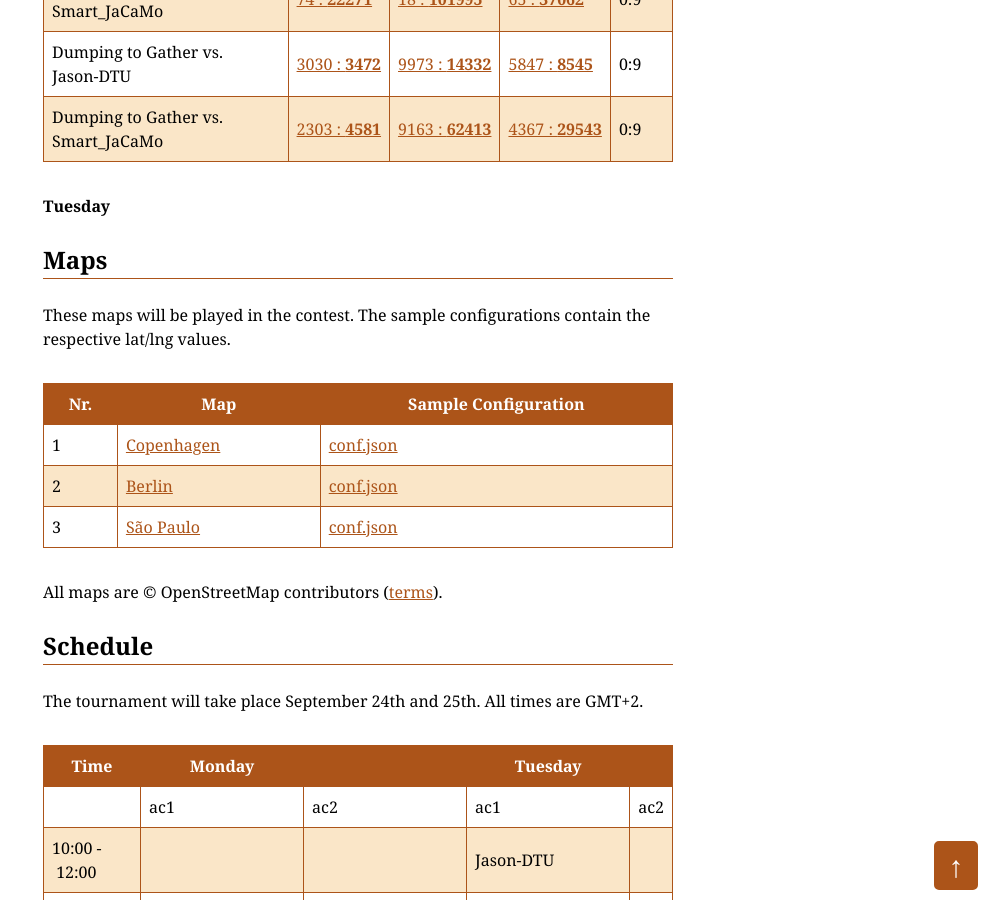
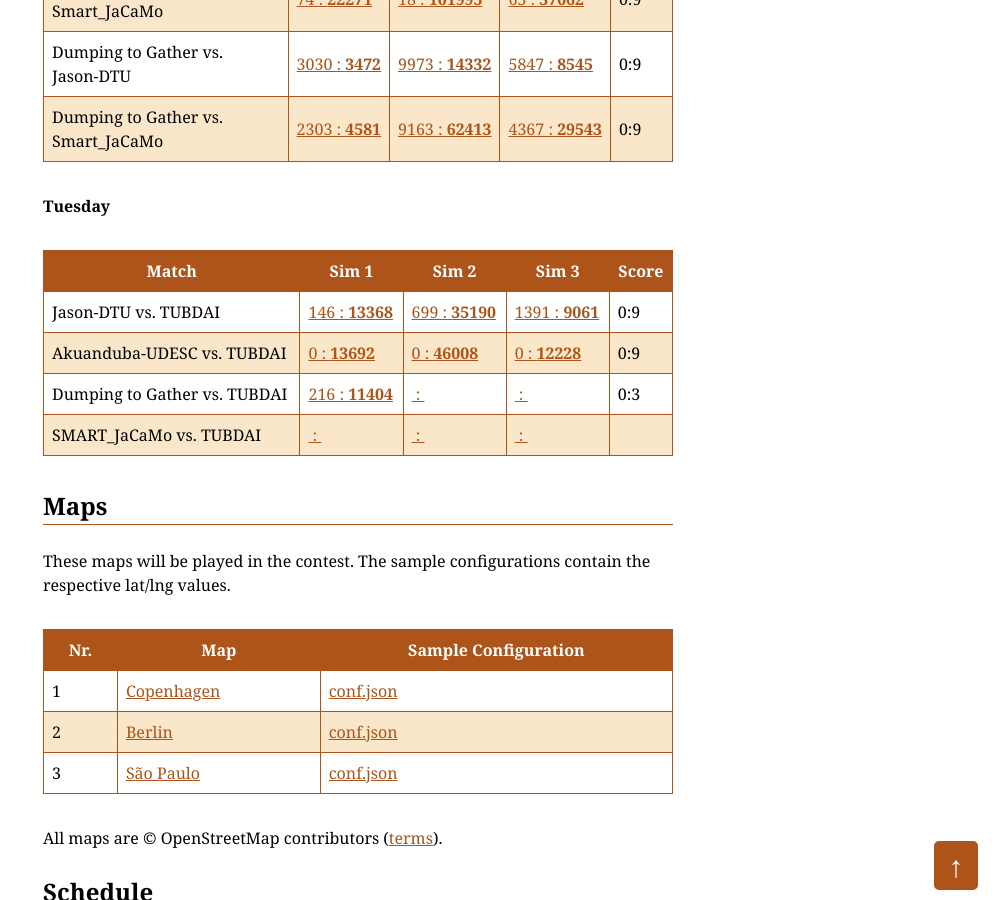
Before and after one commit to agentcontest/agentcontest.github.io, a Jekyll site: the page built from 2018/index.md, in a window 1280 px wide and 900 px high, scrolled down 1598 px. Shown: the whole window, without its empty margins (282-1280 px from the left). Built offline with Jekyll 4.4.1, drawn with Linux system fonts in a browser that asks for light colours; some of the changed text lies outside the part shown.

Commit message:
upload partial replay

```diff
--- a/2018/index.md
+++ b/2018/index.md
@@ -43,12 +43,12 @@
 
 #### Tuesday
 
-<!--
-| [&nbsp;:&nbsp;](/2018/replays?) | [&nbsp;:&nbsp;](/2018/replays?) | [&nbsp;:&nbsp;](/2018/replays?) |
-| [&nbsp;:&nbsp;](/2018/replays?) | [&nbsp;:&nbsp;](/2018/replays?) | [&nbsp;:&nbsp;](/2018/replays?) |
-| [&nbsp;:&nbsp;](/2018/replays?) | [&nbsp;:&nbsp;](/2018/replays?) | [&nbsp;:&nbsp;](/2018/replays?) |
-| [&nbsp;:&nbsp;](/2018/replays?) | [&nbsp;:&nbsp;](/2018/replays?) | [&nbsp;:&nbsp;](/2018/replays?) |
--->
+Match | Sim 1 | Sim 2 | Sim 3 | Score
+--- | --- | --- | --- | ---
+Jason&#8209;DTU vs. TUBDAI | [146&nbsp;:&nbsp;**13368**](/2018/replays?2018-09-25-10-01-17-Contest-2018-1of3) | [699&nbsp;:&nbsp;**35190**](/2018/replays?2018-09-25-10-01-17-Contest-2018-2of3) | [1391&nbsp;:&nbsp;**9061**](/2018/replays?2018-09-25-10-01-17-Contest-2018-3of3) | 0:9
+Akuanduba&#8209;UDESC vs. TUBDAI | [0&nbsp;:&nbsp;**13692**](/2018/replays?2018-09-25-12-46-19-Contest-2018-1of3) | [0&nbsp;:&nbsp;**46008**](/2018/replays?2018-09-25-12-46-19-Contest-2018-2of3) | [0&nbsp;:&nbsp;**12228**](/2018/replays?2018-09-25-12-46-19-Contest-2018-3of3) | 0:9
+Dumping&nbsp;to&nbsp;Gather vs. TUBDAI | [216&nbsp;:&nbsp;**11404**](/2018/replays?2018-09-25-15-34-12-Contest-2018-1of3) | [&nbsp;:&nbsp;](/2018/replays?2018-09-25-15-34-12-Contest-2018-2of3) | [&nbsp;:&nbsp;](/2018/replays?2018-09-25-15-34-12-Contest-2018-3of3) | 0:3
+SMART_JaCaMo vs. TUBDAI | [&nbsp;:&nbsp;](/2018/replays?) | [&nbsp;:&nbsp;](/2018/replays?) | [&nbsp;:&nbsp;](/2018/replays?) |
 
 ### Maps
 
```
Also changed, not shown: other parts of 2018/index.md (+1 -1 lines).
